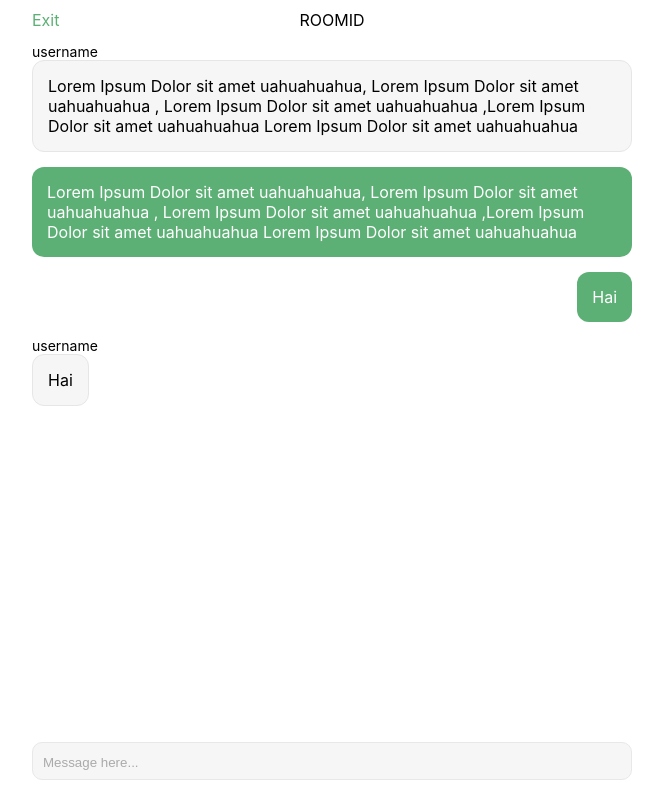
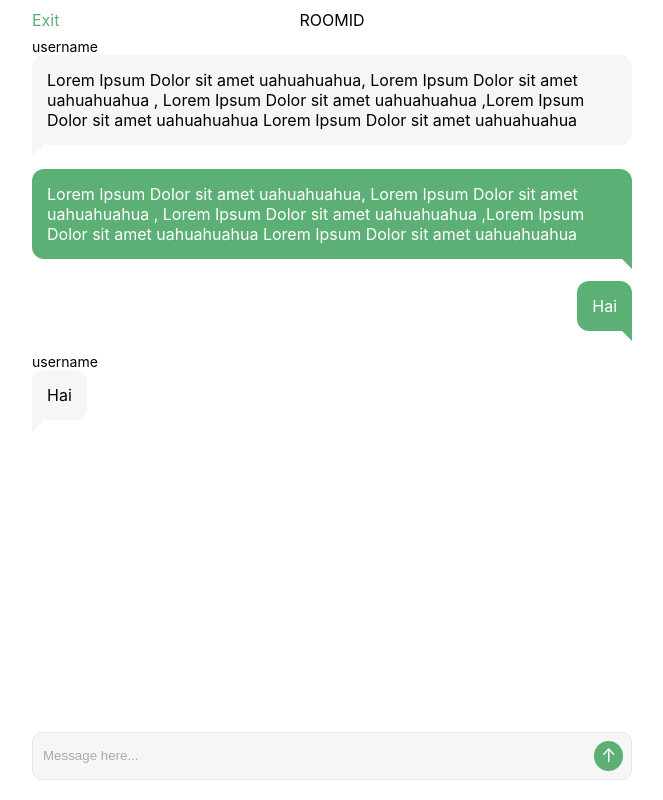
Before and after one commit to TendiF/chat-app, a Next.js app: page /chat in a window 1280 px wide. Shown: the whole page, without its empty margins (308-971 px from the left). Built offline with nearby package versions, Linux system fonts and the light colour scheme.

Commit message:
chat tail & submit button

```diff
--- a/components/Input.js
+++ b/components/Input.js
@@ -1,7 +1,9 @@
+import { Children } from "react"
 import styles from "./Input.module.css"
-const Input = ({placeholder, style}) => {
+const Input = ({placeholder, style, children}) => {
   return <div className={styles.inputContainer} style={style}>
     <input className={styles.input} type="text" placeholder={placeholder}/>
+    {children}
   </div>
 }
 
--- a/pages/chat.js
+++ b/pages/chat.js
@@ -5,7 +5,7 @@ import Input from "../components/Input"
 
 const ChatContainer = ({ from, children }) => {
   let style = null
-
+  let triangleStyle = null
   if (from === "me") {
     style = {
       alignSelf: "flex-end",
@@ -13,24 +13,43 @@ const ChatContainer = ({ from, children }) => {
       padding: 15,
       background: "#5DB075",
       borderRadius: 12,
-      marginBottom: 15
+    }
+    triangleStyle = {
+      alignSelf: "flex-end",
+      width: 0,
+      height: 0,
+      borderTop: '20px solid #5DB075',
+      borderLeft: '20px solid transparent',
+      marginTop: -10,
+      marginBottom: 12
     }
   } else {
     style = {
       padding: 15,
       borderRadius: 12,
       background: "#f6f6f6",
-      border: "1px solid #e6e6e6",
       alignSelf: "flex-start",
-      marginBottom: 15
+    }
 
+    triangleStyle = {
+      width: 0,
+      height: 0,
+      borderTop: '20px solid #f6f6f6',
+      borderRight: '20px solid transparent',
+      marginTop: -8,
+      marginBottom: 12
     }
+
   }
 
   return <>
     {from !== "me" && <div style={{ fontSize: 14 }}>username</div>}
     <div style={style}>
       {children}
+    </div>
+    <div
+      style={triangleStyle}
+    >
     </div>
   </>
 
@@ -56,7 +75,7 @@ const Chat = () => {
         }}
       >
         <Link href="/">
-          <span style={{ color: "#5DB075" }} >Exit</span>
+          <span style={{ color: "#5DB075", cursor: "pointer" }} >Exit</span>
         </Link>
         <div style={{ alignSelf: "center", position: "absolute" }}>ROOMID</div>
       </div>
@@ -74,7 +93,23 @@ const Chat = () => {
         <ChatContainer from="me">Hai</ChatContainer>
         <ChatContainer>Hai</ChatContainer>
       </div>
-      <Input style={{ marginBottom: "10px" }} placeholder="Message here..." />
+      <Input style={{ marginBottom: "10px", display: "flex" }} placeholder="Message here..." >
+        <div
+          style={{
+            color: "white",
+            background: "#5DB075",
+            borderRadius: "50px",
+            width: 30,
+            height: 30,
+            fontSize: 18,
+            display: "flex",
+            alignItems: "center",
+            justifyContent: "center"
+          }}
+        >
+          &#8593;
+        </div>
+      </Input>
     </div>
   </Layout>
 }
```
